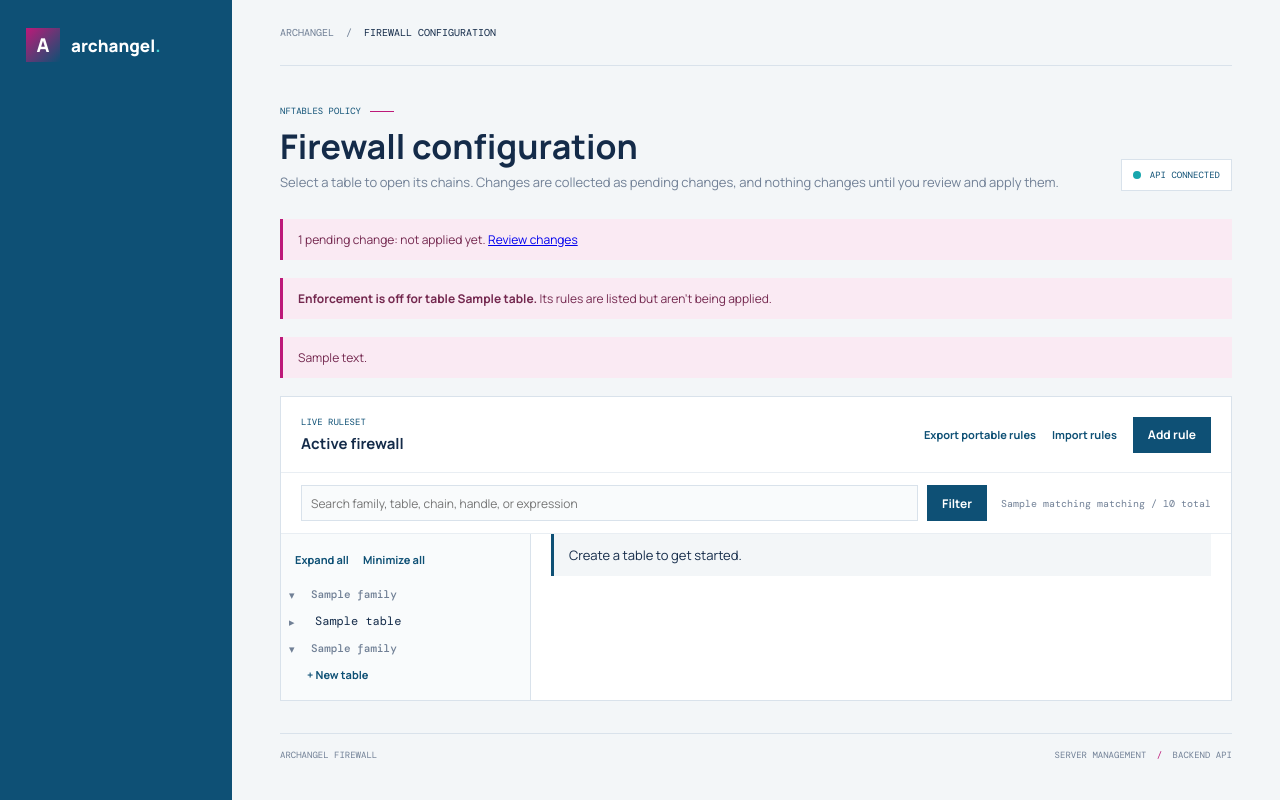
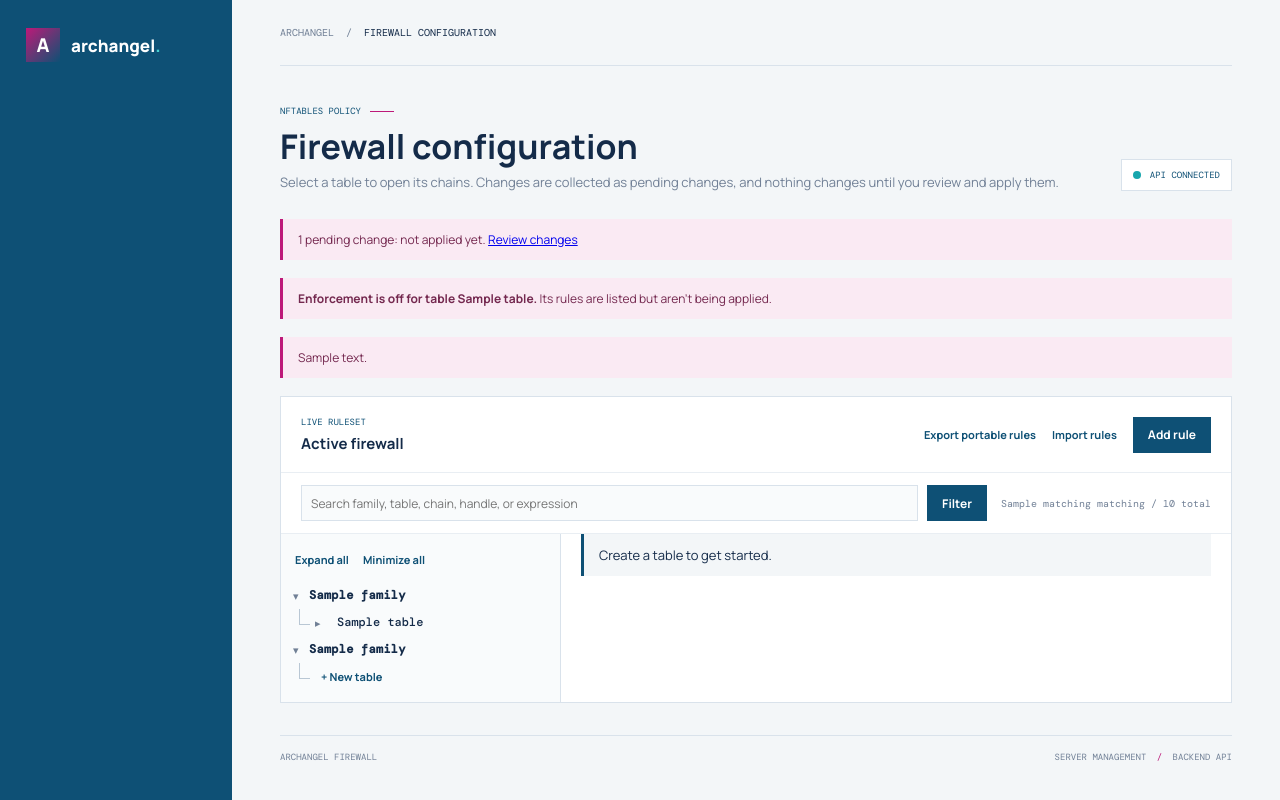
Before and after one commit to Alfredsson418/archangel, a Python web app: template dashboard/templates/rules.html in a window 1280 px wide. Run offline with Jinja, Linux system fonts and the light colour scheme; the template is opened without the code that fills it: most values are stand-ins (such as "Sample title", 1, 10 or a date in 2020).

Commit message:
Show the file tree's hierarchy, and say when a view is narrowed
Connector lines and indentation now make each level of the tree clear. A
selected chain is remembered, so the page could show one chain with little
to say the table has others. It now states this and links to all of them.

Co-Authored-By: Claude Opus 5.5 <noreply@anthropic.com>

```diff
--- a/dashboard/static/styles.css
+++ b/dashboard/static/styles.css
@@ -346,31 +346,28 @@ tbody tr:last-child td { border-bottom: 0; }
   .tree-rules .rule-actions { white-space: normal; }
 }
 .sortable-fallback { opacity: 0.9; box-shadow: 0 2px 8px #142b4933; }
-.rules-browser { display: grid; grid-template-columns: 250px minmax(0, 1fr); border-top: 1px solid #e9eef3; }
+.rules-browser { display: grid; grid-template-columns: 280px minmax(0, 1fr); border-top: 1px solid #e9eef3; }
 .file-tree { min-width: 0; padding: 12px 0; border-right: 1px solid var(--line); background: #f9fbfc; font-size: 12px; }
 .file-tree ul { margin: 0; padding: 0; list-style: none; }
-.file-tree ul ul { margin-left: 18px; border-left: 1px solid var(--line); }
 .file-tree-controls { display: flex; flex-wrap: wrap; gap: 4px 14px; padding: 0 14px 8px; }
 .file-tree summary:focus-visible, .file-tree-item:focus-visible { outline: 2px solid var(--teal); outline-offset: -2px; }
 .file-tree-branch > summary { display: flex; align-items: center; cursor: pointer; list-style: none; }
 .file-tree-branch > summary::-webkit-details-marker { display: none; }
-.file-tree-branch > summary::before { content: "\25B8"; flex: none; width: 22px; padding-left: 8px; color: var(--muted); font-size: 11px; }
+.file-tree-branch > summary::before { content: "\25B8"; flex: none; width: 16px; color: var(--muted); font-size: 11px; }
 .file-tree-branch[open] > summary::before { content: "\25BE"; }
-.file-tree-branch > summary .file-tree-item { flex: 1; min-width: 0; padding-left: 4px; }
-.file-tree-family-name { padding: 6px 0; color: var(--muted); font: 500 11px var(--mono); }
-.file-tree-item { display: flex; align-items: center; gap: 8px; padding: 6px 14px 6px 26px; color: var(--ink); text-decoration: none; }
-.file-tree ul ul .file-tree-item { padding-left: 12px; }
+.file-tree-branch > summary .file-tree-item { flex: 1; min-width: 0; padding-left: 6px; }
+.file-tree-family-name { padding: 6px 0; color: var(--ink); font: 700 12px var(--mono); letter-spacing: 0.02em; }
+.file-tree-item { display: flex; align-items: center; gap: 8px; padding: 5px 10px 5px 6px; color: var(--ink); text-decoration: none; }
 .file-tree-item:hover { background: #eef3f7; }
 .file-tree-item.is-selected { background: #e2ecf3; box-shadow: inset 3px 0 0 var(--blue); font-weight: 700; }
 .file-tree-name { flex: 1; min-width: 0; overflow-wrap: anywhere; font-family: var(--mono); }
 .file-tree-count { color: var(--muted); font: 10px var(--mono); }
 .file-tree-empty { padding: 6px 14px; color: var(--muted); font-size: 11px; }
-.file-tree-new > summary { padding: 6px 14px 6px 26px; color: var(--blue); cursor: pointer; font: 700 11px var(--sans); list-style: none; }
+.file-tree-new > summary { padding: 6px 10px 6px 6px; color: var(--blue); cursor: pointer; font: 700 11px var(--sans); list-style: none; }
 .file-tree-new > summary::-webkit-details-marker { display: none; }
 .file-tree-new > summary:hover { background: #eef3f7; }
-.file-tree ul ul .file-tree-new > summary { padding-left: 12px; }
 .file-tree-new .field-hint { margin: 2px 0; font-size: 10px; }
-.file-tree-new form { display: grid; gap: 6px; padding: 6px 14px 10px 26px; background: #eef3f7; }
+.file-tree-new form { display: grid; gap: 6px; margin-right: 10px; padding: 8px 10px 10px; background: #eef3f7; }
 .file-tree-new label { font-size: 11px; font-weight: 700; }
 .file-tree-new input, .file-tree-new select { width: 100%; min-height: 30px; border: 1px solid var(--line); padding: 0 7px; background: var(--white); color: var(--ink); font: 11px var(--sans); }
 .file-tree-new button { justify-self: start; }
@@ -385,3 +382,16 @@ tbody tr:last-child td { border-bottom: 0; }
   .rules-browser { grid-template-columns: minmax(0, 1fr); }
   .file-tree { border-right: 0; border-bottom: 1px solid var(--line); }
 }
+/* Connector lines, so that each level of the tree reads like a directory listing. */
+.file-tree > details > summary { padding-left: 12px; }
+.file-tree > details > ul { margin-left: 18px; }
+.file-tree ul ul { margin-left: 22px; }
+.file-tree li { position: relative; padding-left: 16px; }
+.file-tree li::before { content: ""; position: absolute; top: 0; bottom: 0; left: 0; border-left: 1px solid #b9c7d4; }
+.file-tree li::after { content: ""; position: absolute; top: 15px; left: 0; width: 11px; border-top: 1px solid #b9c7d4; }
+.file-tree li:last-child::before { bottom: auto; height: 15px; }
+.file-tree-branch .file-tree-branch .file-tree-name { font-weight: 500; }
+.file-tree ul ul .file-tree-name { font-weight: 400; color: #33475f; }
+.file-tree ul ul .is-selected .file-tree-name { font-weight: 700; color: var(--ink); }
+.detail-narrowed { margin-top: 6px; font-size: 12px; }
+.detail-narrowed a { color: var(--blue); font-weight: 700; }
--- a/dashboard/templates/rules.html
+++ b/dashboard/templates/rules.html
@@ -263,6 +263,7 @@
             <div class="detail-heading">
               <p class="detail-path">{{ family.name }} <span aria-hidden="true">/</span> {% if selected.chain %}<a href="{{ url_for('pages.rules_page', family=family.name, table=table.name, q=query or none) }}">{{ table.name }}</a> <span aria-hidden="true">/</span> {{ selected.chain }}{% else %}{{ table.name }}{% endif %}</p>
               <p class="tree-meta">{{ table.contents.chains }} chain{{ "" if table.contents.chains == 1 else "s" }} &middot; {{ table.contents.rules }} rule{{ "" if table.contents.rules == 1 else "s" }}{% if table.contents.objects %} &middot; {{ table.contents.objects }} other object{{ "" if table.contents.objects == 1 else "s" }}{% endif %}{% if table.dormant %} &middot; <span class="tree-state">ENFORCEMENT OFF</span>{% endif %}</p>
+              {% if selected.chain and table.chains|length > 1 %}<p class="detail-narrowed" data-narrowed>Showing only {{ selected.chain }}. <a href="{{ url_for('pages.rules_page', family=family.name, table=table.name, q=query or none) }}">Show all {{ table.chains|length }} chains</a></p>{% endif %}
             </div>
             {% if not table.manageable %}<p class="tree-empty">Tables in the {{ table.family }} family can't be managed here.</p>{% endif %}
             {% for chain in table.chains if not selected.chain or chain.name == selected.chain %}{{ chain_node(chain, table) }}{% else %}<p class="tree-empty">This table has no chains.</p>{% endfor %}
```
Also changed, not shown: dashboard/tests/integration/browser_namespace.py (+13 -0 lines), dashboard/tests/test_firewall_changes.py (+13 -0 lines), docs/phases/phase-3.md (+1 -1 lines), docs/test.md (+1 -1 lines).
